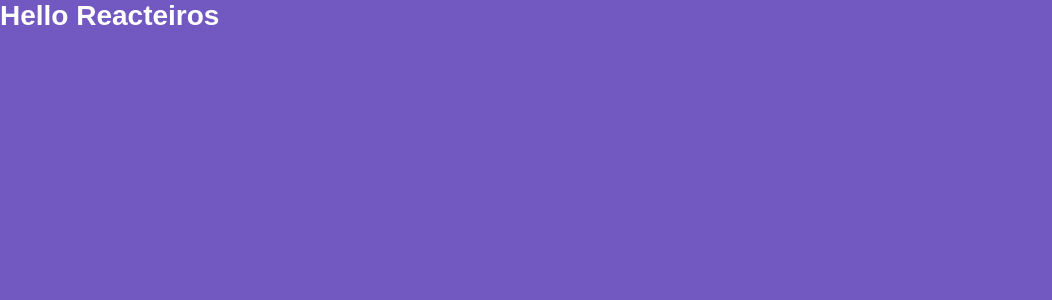
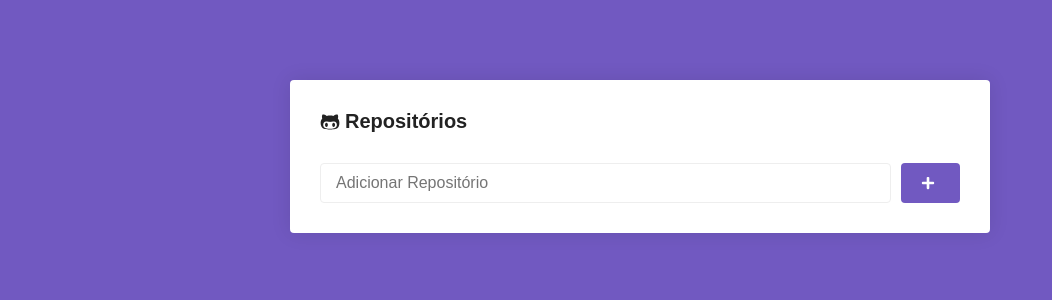
Before and after one commit to radaelilucca/fisrtreactapp, a React (Create React App) app: page / in a window 1280 px wide. Shown: the top 300 px of the page, without its empty margins (0-1052 px from the left). Built offline with nearby package versions, Linux system fonts and the light colour scheme; the HTML template or start-up script is replaced by a standard one.

Commit message:
Styling main page

```diff
--- a/package.json
+++ b/package.json
@@ -8,6 +8,7 @@
     "@testing-library/user-event": "^7.1.2",
     "react": "^16.12.0",
     "react-dom": "^16.12.0",
+    "react-icons": "^3.8.0",
     "react-router-dom": "^5.1.2",
     "react-scripts": "3.3.0",
     "styled-components": "^4.4.1"
--- a/src/pages/Main/index.js
+++ b/src/pages/Main/index.js
@@ -1,7 +1,22 @@
 import React from 'react';
-import { Title } from './styles';
-// import { Container } from './styles';
+import { FaGithubAlt, FaPlus } from 'react-icons/fa';
+import { Form, Container, SubmitButton } from './styles';
 
 export default function Main() {
-  return <Title>Hello Reacteiros</Title>;
+  return (
+    <Container>
+      <h1>
+        <FaGithubAlt />
+        Repositórios
+      </h1>
+
+      <Form onSubmit={() => {}}>
+        <input type="text" placeholder="Adicionar Repositório" />
+
+        <SubmitButton>
+          <FaPlus color="#FFF" size={14} />
+        </SubmitButton>
+      </Form>
+    </Container>
+  );
 }
--- a/src/pages/Main/styles.js
+++ b/src/pages/Main/styles.js
@@ -1,6 +1,49 @@
 import styled from 'styled-components';
 
-export const Title = styled.h1`
-  color: #fff
+export const Container = styled.div`
+  max-width: 700px;
+  background: #fff;
+  border-radius: 4px;
+  box-shadow: 0 0 20px rgba(0, 0, 0, 0.1);
+  padding: 30px;
+  margin: 80px auto;
+
+  h1 {
+    font-size: 20px;
+    display: flex;
+    align-items: center;
+    flex-direction: row;
+  }
+
+  svg {
+    margin-right: 5px;
   }
 `;
+
+export const Form = styled.form`
+  margin-top: 30px;
+  display: flex;
+  flex-direction: row;
+
+  input {
+    flex: 1;
+    border: 1px solid #eee;
+    border-radius: 4px;
+    padding: 10px 15px;
+    font-size: 16px;
+  }
+`;
+
+export const SubmitButton = styled.button.attrs({
+  type: 'submit',
+})`
+  background: #7159c1;
+  border: 0;
+  padding: 0 20px;
+  margin-left: 10px;
+  border-radius: 4px;
+
+  display: flex;
+  align-items: center;
+  justify-content: center;
+`;
```
Also changed, not shown: 1 other file (tests, documents, lock files or other folders).
